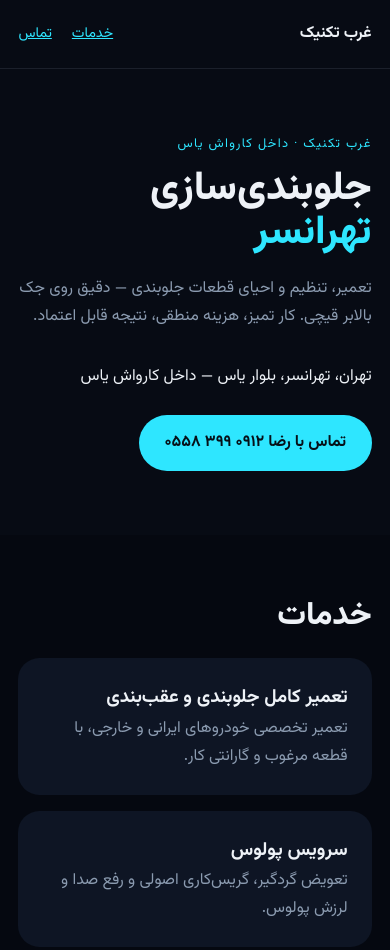
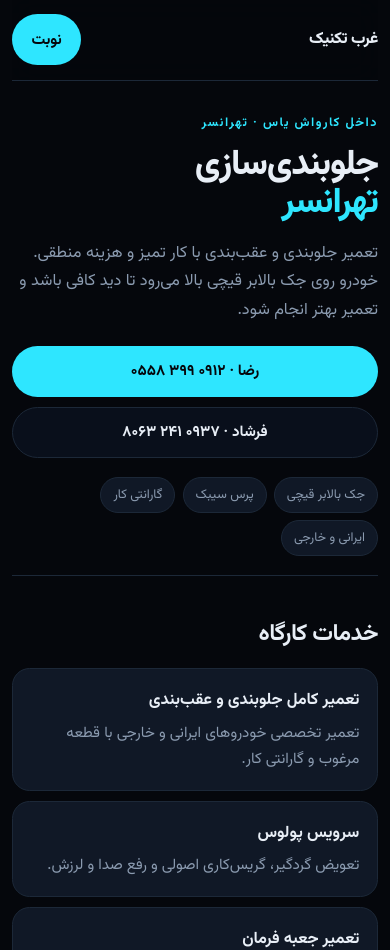
Before and after one commit to farshadfaster6-design/gharbtechnic, a plain HTML site: page index.html in a window 390 px wide. Shown: the top 950 px of the page. Drawn offline with Linux system fonts and the light colour scheme.

Commit message:
Mobile-first site: fix phone LTR, Reza+Farshad, scissor lift copy only

```diff
--- a/index.html
+++ b/index.html
@@ -4,74 +4,100 @@
 <meta charset="utf-8"/>
 <meta name="viewport" content="width=device-width,initial-scale=1,viewport-fit=cover"/>
 <title>جلوبندی‌سازی تهرانسر | غرب تکنیک</title>
-<meta name="description" content="جلوبندی‌سازی تهرانسر در کارگاه غرب تکنیک، بلوار یاس، داخل کارواش یاس. تعمیر جلوبندی و عقب‌بندی، تنظیم زاویه چرخ، پرس سیبک، جعبه فرمان و لنت."/>
-<meta name="keywords" content="جلوبندی سازی تهرانسر, جلوبندی‌سازی تهرانسر, غرب تکنیک, تنظیم فرمان تهرانسر, جلوبندی بلوار یاس, کارواش یاس"/>
-<meta name="robots" content="index, follow, max-image-preview:large"/>
-<meta name="theme-color" content="#070b14"/>
+<meta name="description" content="جلوبندی‌سازی تهرانسر در کارگاه غرب تکنیک داخل کارواش یاس. تعمیر جلوبندی، تنظیم زاویه روی جک بالابر قیچی، پرس سیبک."/>
+<meta name="theme-color" content="#05070c"/>
+<meta name="robots" content="index,follow"/>
 <link rel="canonical" href="https://farshadfaster6-design.github.io/gharbtechnic/"/>
 <link rel="icon" type="image/svg+xml" href="favicon.svg"/>
-<meta property="og:title" content="جلوبندی‌سازی تهرانسر | غرب تکنیک"/>
-<meta property="og:url" content="https://farshadfaster6-design.github.io/gharbtechnic/"/>
 <link href="https://fonts.googleapis.com/css2?family=Vazirmatn:wght@400;500;600;700;800&display=swap" rel="stylesheet"/>
 <style>
-:root{--bg:#070b14;--fg:#eef2f7;--primary:#2ee6ff;--muted:#8b9bb0;--surface:#0e1524;--radius:1.35rem}
+:root{
+  --void:#05070c;--navy:#0b1220;--panel:#101826;--bone:#e8eef6;
+  --muted:#8b9bb0;--cyan:#2ee6ff;--brass:#c9a36a;--line:#1c2838;
+}
 *{box-sizing:border-box;margin:0;padding:0}
-body{font-family:"Vazirmatn",Tahoma,sans-serif;background:var(--bg);color:var(--fg);line-height:1.75}
-.container{max-width:74rem;margin:0 auto;padding:0 1.15rem}
-.display{font-size:clamp(2.5rem,7vw,4.5rem);font-weight:800;line-height:1.1}
-.primary{color:var(--primary)}
-.section{padding:4rem 0}
-.card{background:var(--surface);border-radius:var(--radius);padding:1.5rem;margin:1rem 0}
-a{color:var(--primary)}
-.btn{display:inline-block;background:var(--primary);color:#061018;padding:0.85rem 1.6rem;border-radius:999px;font-weight:700;text-decoration:none}
-header{padding:1.25rem 0;border-bottom:1px solid rgba(148,163,184,.14)}
-nav{display:flex;gap:1.25rem;flex-wrap:wrap;font-size:0.9rem}
+html{scroll-behavior:smooth}
+body{font-family:"Vazirmatn",Tahoma,sans-serif;background:var(--void);color:var(--bone);line-height:1.75;overflow-x:hidden}
+a{color:inherit;text-decoration:none}
+img{max-width:100%;display:block}
+.wrap{width:min(42rem,calc(100% - 1.5rem));margin-inline:auto}
+.nav{position:sticky;top:0;z-index:20;display:flex;align-items:center;justify-content:space-between;gap:.75rem;padding:.9rem 0;backdrop-filter:blur(14px);background:color-mix(in oklab,var(--void) 78%,transparent);border-bottom:1px solid var(--line)}
+.brand{font-weight:800;letter-spacing:-.02em}
+.cta,.ghost{display:inline-flex;align-items:center;justify-content:center;min-height:2.85rem;padding:.7rem 1.15rem;border-radius:999px;font-weight:700;border:1px solid transparent;font-size:.95rem}
+.cta{background:var(--cyan);color:var(--void)}
+.ghost{border-color:var(--line);color:var(--bone);background:color-mix(in oklab,var(--navy) 80%,transparent)}
+.hero{padding:2rem 0 1.2rem}
+.kicker{color:var(--cyan);font-size:.78rem;font-weight:700;letter-spacing:.12em;margin-bottom:.75rem}
+.display{font-size:clamp(2.2rem,9vw,3.4rem);font-weight:800;line-height:1.08;letter-spacing:-.03em}
+.display em{font-style:normal;color:var(--cyan)}
+.lede{color:var(--muted);margin:1rem 0 1.35rem;font-size:1.02rem}
+.actions{display:flex;flex-direction:column;gap:.65rem;margin-bottom:1.2rem}
+.chips{display:flex;flex-wrap:wrap;gap:.45rem}
+.chip{border:1px solid var(--line);background:var(--panel);border-radius:999px;padding:.35rem .75rem;color:var(--muted);font-size:.8rem}
+.section{padding:2.4rem 0;border-top:1px solid var(--line)}
+.section h2{font-size:1.45rem;margin-bottom:.85rem;letter-spacing:-.02em}
+.card{background:var(--panel);border:1px solid var(--line);border-radius:1.1rem;padding:1.05rem 1.1rem;margin:.65rem 0}
+.card h3{font-size:1.02rem;margin-bottom:.3rem}
+.card p{color:var(--muted);font-size:.95rem}
+.phone{display:flex;flex-direction:column;gap:.35rem;padding:1rem 1.1rem;border-radius:1.1rem;border:1px solid var(--line);background:var(--panel);margin:.65rem 0}
+.phone strong{font-size:1.05rem}
+.phone span{color:var(--muted);font-size:.85rem}
+.phone a{color:var(--cyan);font-weight:800;font-size:1.2rem;direction:ltr;unicode-bidi:isolate;text-align:right;letter-spacing:.03em}
+.note{color:var(--muted);font-size:.95rem;margin:.4rem 0 1rem}
+.foot{padding:1.4rem 0 2.4rem;color:#5c6d82;font-size:.82rem;text-align:center;border-top:1px solid var(--line)}
 </style>
 </head>
 <body>
-<header>
-  <div class="container" style="display:flex;justify-content:space-between;align-items:center;flex-wrap:wrap;gap:1rem">
-    <strong>غرب تکنیک</strong>
-    <nav>
-      <a href="#services">خدمات</a>
-      <a href="#contact">تماس</a>
-    </nav>
-  </div>
+<header class="wrap nav">
+  <div class="brand">غرب تکنیک</div>
+  <a class="cta" href="tel:09123990558">نوبت</a>
 </header>
-<main>
-  <section class="section">
-    <div class="container">
-      <p class="primary" style="font-size:0.8rem;letter-spacing:0.1em;margin-bottom:0.75rem">غرب تکنیک · داخل کارواش یاس</p>
-      <h1 class="display">جلوبندی‌سازی<br><span class="primary">تهرانسر</span></h1>
-      <p style="max-width:36rem;margin:1.25rem 0 2rem;color:var(--muted)">تعمیر، تنظیم و احیای قطعات جلوبندی — دقیق روی جک بالابر قیچی. کار تمیز، هزینه منطقی، نتیجه قابل اعتماد.</p>
-      <p style="margin-bottom:1.5rem">تهران، تهرانسر، بلوار یاس — داخل کارواش یاس</p>
-      <a class="btn" href="tel:09123990558">تماس با رضا ۰۹۱۲ ۳۹۹ ۰۵۵۸</a>
+<main class="wrap">
+  <section class="hero">
+    <p class="kicker">داخل کارواش یاس · تهرانسر</p>
+    <h1 class="display">جلوبندی‌سازی<br><em>تهرانسر</em></h1>
+    <p class="lede">تعمیر جلوبندی و عقب‌بندی با کار تمیز و هزینه منطقی. خودرو روی جک بالابر قیچی بالا می‌رود تا دید کافی باشد و تعمیر بهتر انجام شود.</p>
+    <div class="actions">
+      <a class="cta" href="tel:09123990558">رضا · ۰۹۱۲ ۳۹۹ ۰۵۵۸</a>
+      <a class="ghost" href="tel:09372418063">فرشاد · ۰۹۳۷ ۲۴۱ ۸۰۶۳</a>
+    </div>
+    <div class="chips">
+      <span class="chip">جک بالابر قیچی</span>
+      <span class="chip">پرس سیبک</span>
+      <span class="chip">گارانتی کار</span>
+      <span class="chip">ایرانی و خارجی</span>
     </div>
   </section>
-  <section id="services" class="section" style="background:#050810">
-    <div class="container">
-      <h2 class="display" style="font-size:2rem;margin-bottom:1.5rem">خدمات</h2>
-      <div class="card"><h3>تعمیر کامل جلوبندی و عقب‌بندی</h3><p style="color:var(--muted)">تعمیر تخصصی خودروهای ایرانی و خارجی، با قطعه مرغوب و گارانتی کار.</p></div>
-      <div class="card"><h3>سرویس پولوس</h3><p style="color:var(--muted)">تعویض گردگیر، گریس‌کاری اصولی و رفع صدا و لرزش پولوس.</p></div>
-      <div class="card"><h3>تعمیر جعبه فرمان</h3><p style="color:var(--muted)">رفع سفتی، خلاصی و صدای فرمان برای رانندگی نرم و دقیق.</p></div>
-      <div class="card"><h3>پرس و احیای سیبک</h3><p style="color:var(--muted)">با دستگاه پرس، سیبک مستهلک را مثل نو احیا می‌کنیم. هزینه کمتر از تعویض.</p></div>
-      <div class="card"><h3>تنظیم زوایای چهار چرخ</h3><p style="color:var(--muted)">تنظیم دقیق روی جک بالابر قیچی؛ رفع کشیدن فرمان و سایش لاستیک.</p></div>
-      <div class="card"><h3>جوشکاری و تراشکاری</h3><p style="color:var(--muted)">جوش و تراش جلوبندی همان‌جا در کارگاه؛ بدون مراجعه جداگانه.</p></div>
+
+  <section class="section" id="services">
+    <h2>خدمات کارگاه</h2>
+    <article class="card"><h3>تعمیر کامل جلوبندی و عقب‌بندی</h3><p>تعمیر تخصصی خودروهای ایرانی و خارجی با قطعه مرغوب و گارانتی کار.</p></article>
+    <article class="card"><h3>سرویس پولوس</h3><p>تعویض گردگیر، گریس‌کاری اصولی و رفع صدا و لرزش.</p></article>
+    <article class="card"><h3>تعمیر جعبه فرمان</h3><p>رفع سفتی، خلاصی و صدای فرمان برای رانندگی نرم و دقیق.</p></article>
+    <article class="card"><h3>پرس و احیای سیبک</h3><p>اگر سیبک قابل احیا باشد با پرس مثل نو برمی‌گردد؛ هزینه کمتر از تعویض.</p></article>
+    <article class="card"><h3>تنظیم زوایای چهار چرخ</h3><p>خودرو روی جک بالابر قیچی بالا می‌رود برای دید کافی و تعمیر بهتر؛ رفع کشیدن فرمان و سایش لاستیک.</p></article>
+    <article class="card"><h3>جوشکاری و تراشکاری</h3><p>جوش و تراش جلوبندی همان‌جا در کارگاه؛ بدون مراجعه جداگانه.</p></article>
+  </section>
+
+  <section class="section" id="contact">
+    <h2>تماس و نوبت</h2>
+    <p class="note">تهران، تهرانسر، بلوار یاس — داخل کارواش یاس</p>
+    <div class="phone">
+      <strong>رضا</strong>
+      <span>هماهنگی نوبت</span>
+      <a href="tel:09123990558">0912 399 0558</a>
     </div>
-  </section>
-  <section id="contact" class="section">
-    <div class="container">
-      <h2 class="display" style="font-size:2rem;margin-bottom:1rem">تماس و نوبت</h2>
-      <p style="margin-bottom:0.5rem"><strong>آدرس:</strong> تهران، تهرانسر، بلوار یاس، داخل کارواش یاس</p>
-      <p style="margin-bottom:0.5rem"><strong>رضا:</strong> <a href="tel:09123990558">۰۹۱۲ ۳۹۹ ۰۵۵۸</a></p>
-      <p style="margin-bottom:1.5rem"><strong>فرشاد:</strong> <a href="tel:09372418063">۰۹۳۷ ۲۴۱ ۸۰۶۳</a></p>
-      <a class="btn" href="https://wa.me/989123990558">واتساپ رضا</a>
-      <a class="btn" style="margin-right:0.75rem;background:transparent;border:1px solid var(--primary);color:var(--primary)" href="https://wa.me/989372418063">واتساپ فرشاد</a>
+    <div class="phone">
+      <strong>فرشاد</strong>
+      <span>مشاوره کار</span>
+      <a href="tel:09372418063">0937 241 8063</a>
+    </div>
+    <div class="actions" style="margin-top:1rem">
+      <a class="cta" href="https://wa.me/989123990558">واتساپ رضا</a>
+      <a class="ghost" href="https://wa.me/989372418063">واتساپ فرشاد</a>
     </div>
   </section>
 </main>
-<footer style="padding:2rem 0;border-top:1px solid rgba(148,163,184,.14);text-align:center;color:var(--muted);font-size:0.9rem">
-  <div class="container">غرب تکنیک · جلوبندی‌سازی تهرانسر · ۱۴۰۵</div>
-</footer>
+<footer class="wrap foot">غرب تکنیک · جلوبندی‌سازی تهرانسر</footer>
 </body>
 </html>
```
